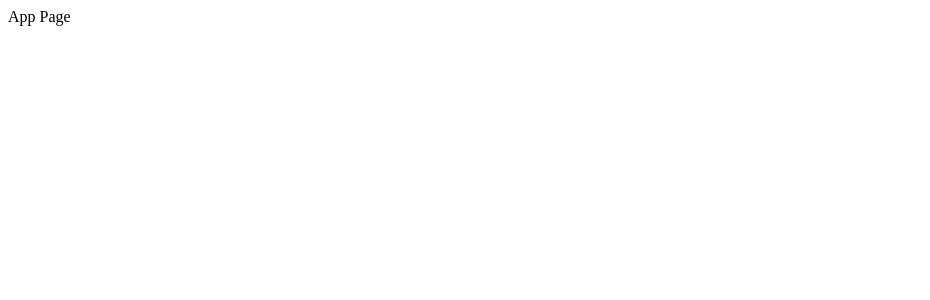
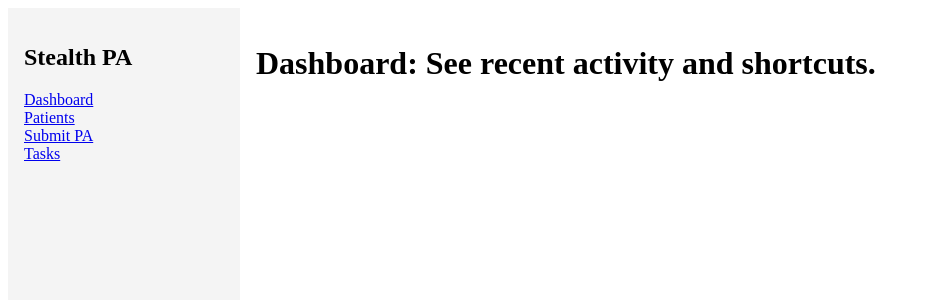
Before and after one commit to chrystinag/OncoPriorAuthPortal, a React (Create React App) app: page / in a window 1280 px wide. Shown: the top 300 px of the page, without its empty margins (0-930 px from the left). Built offline with nearby package versions, Linux system fonts and the light colour scheme.

Commit message:
2nd Update
2nd Update to SRC files only

```diff
--- /dev/null
+++ b/src/components/Sidebar.js
@@ -0,0 +1,16 @@
+import React from 'react';
+import { Link } from 'react-router-dom';
+const Sidebar = () => (
+  <div style={{ width: '200px', padding: '1rem', background: '#f4f4f4', height: '100vh' }}>
+    <h2>Stealth PA</h2>
+    <nav>
+      <ul style={{ listStyle: 'none', padding: 0 }}>
+        <li><Link to="/dashboard">Dashboard</Link></li>
+        <li><Link to="/patients">Patients</Link></li>
+        <li><Link to="/submit">Submit PA</Link></li>
+        <li><Link to="/tasks">Tasks</Link></li>
+      </ul>
+    </nav>
+  </div>
+);
+export default Sidebar;
--- a/src/pages/App.js
+++ b/src/pages/App.js
@@ -1,4 +1,23 @@
 import React from 'react';
-export default function App() {
-  return <div>App Page</div>;
-}
+import { Routes, Route } from 'react-router-dom';
+import Dashboard from './Dashboard';
+import SubmitPA from './SubmitPA';
+import Patients from './Patients';
+import Tasks from './Tasks';
+import Sidebar from '../components/Sidebar';
+
+const App = () => (
+  <div style={{ display: 'flex' }}>
+    <Sidebar />
+    <div style={{ flex: 1, padding: '1rem' }}>
+      <Routes>
+        <Route path="/dashboard" element={<Dashboard />} />
+        <Route path="/submit" element={<SubmitPA />} />
+        <Route path="/patients" element={<Patients />} />
+        <Route path="/tasks" element={<Tasks />} />
+        <Route path="*" element={<Dashboard />} />
+      </Routes>
+    </div>
+  </div>
+);
+export default App;
--- a/src/pages/Dashboard.js
+++ b/src/pages/Dashboard.js
@@ -1,4 +1,8 @@
 import React from 'react';
 export default function Dashboard() {
-  return <div>Dashboard Page</div>;
+  return (
+    <div>
+      <h1>Dashboard: See recent activity and shortcuts.</h1>
+    </div>
+  );
 }
--- a/src/pages/Patients.js
+++ b/src/pages/Patients.js
@@ -1,4 +1,8 @@
 import React from 'react';
 export default function Patients() {
-  return <div>Patients Page</div>;
+  return (
+    <div>
+      <h1>Patients: View profiles, notes, documents.</h1>
+    </div>
+  );
 }
--- a/src/pages/SubmitPA.js
+++ b/src/pages/SubmitPA.js
@@ -1,4 +1,8 @@
 import React from 'react';
 export default function SubmitPA() {
-  return <div>SubmitPA Page</div>;
+  return (
+    <div>
+      <h1>Submit Prior Authorization: Upload documents and fill out required fields.</h1>
+    </div>
+  );
 }
--- /dev/null
+++ b/src/pages/Tasks.js
@@ -0,0 +1,8 @@
+import React from 'react';
+export default function Tasks() {
+  return (
+    <div>
+      <h1>Tasks: Assign or complete internal tasks.</h1>
+    </div>
+  );
+}
```
